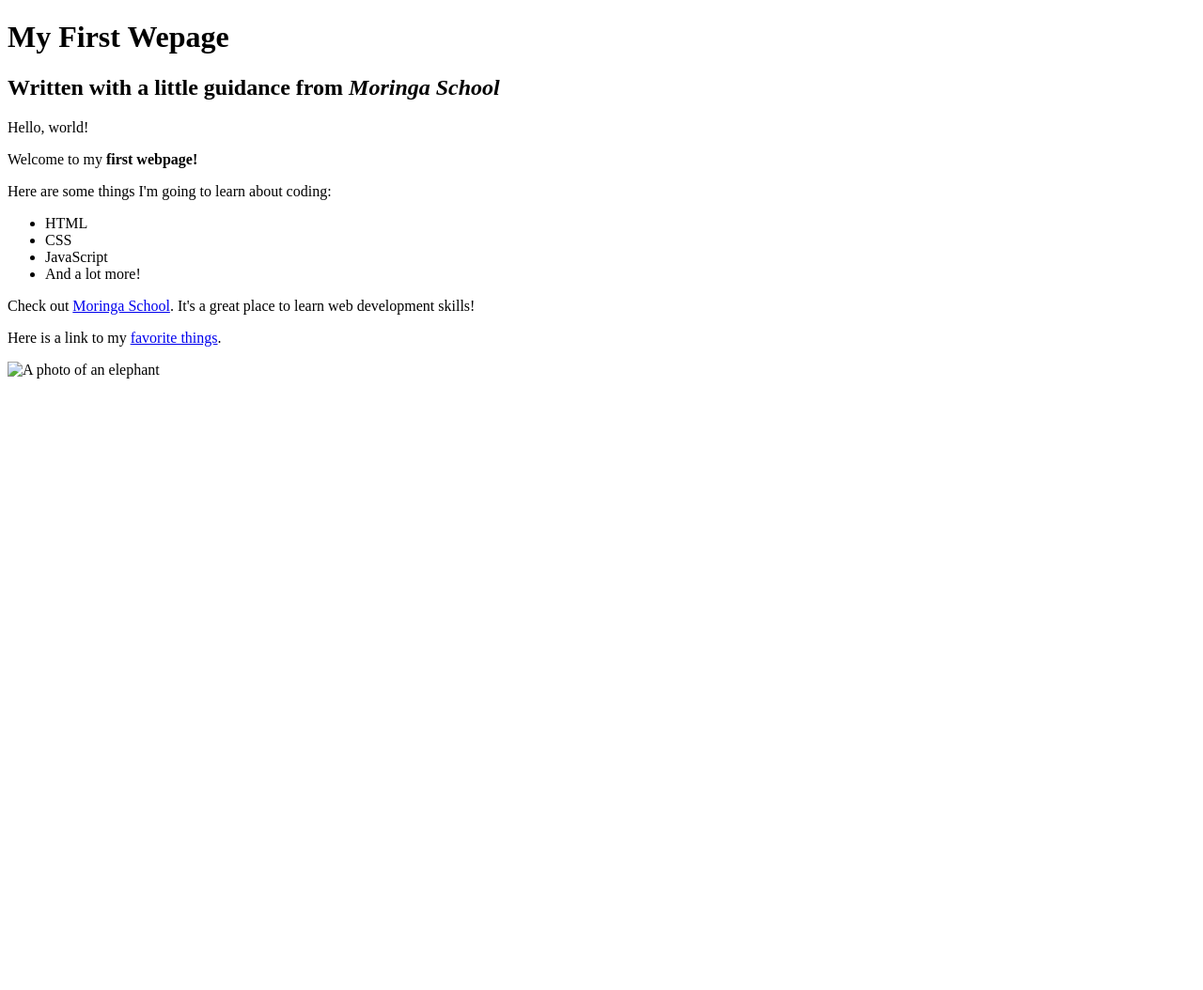
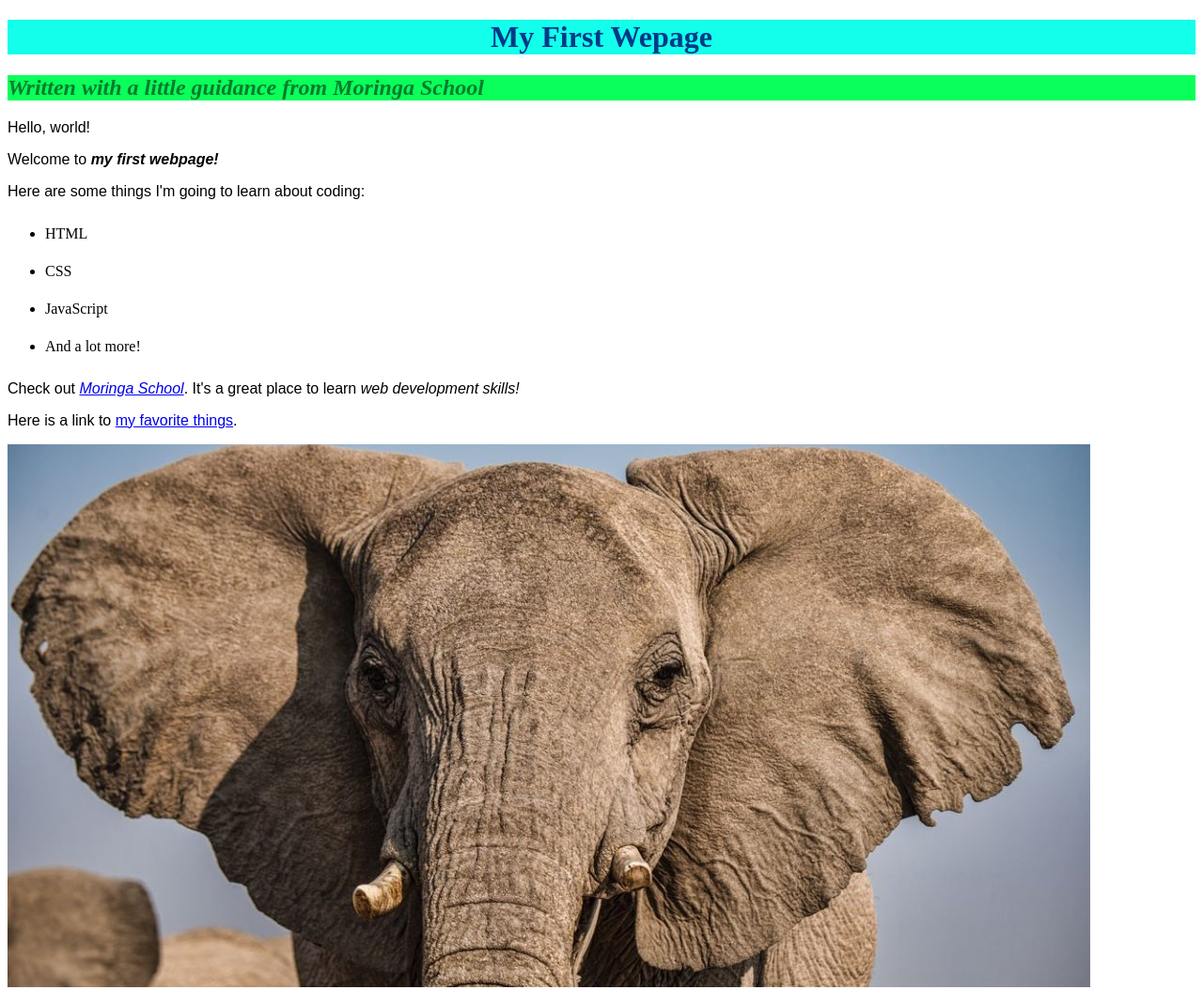
Before and after one commit to Muia23/my-first-webpage, a plain HTML site: page index.html in a window 1280 px wide. Shown: the whole page at 94% size. Before the commit the page ends 800 px from the top, so only its background shows below. Drawn offline with Linux system fonts and the light colour scheme.

```diff
--- /dev/null
+++ b/css/style.css
@@ -0,0 +1,23 @@
+h1 {
+    color: #003A87;
+    background-color: #13FFEB;
+    text-align: center;
+}
+h2 {
+    color: #087C2E;
+    background-color: #0BFF5A;
+    font-style: italic;
+    text-align: centre;
+}
+p{
+    font-family: sans-serif;
+}
+ul {
+    line-height: 40px;
+}
+strong{
+    font-style: italic;
+}
+em{
+    font-style: bold;
+}
--- a/my-first-webpage.html
+++ b/index.html
@@ -2,13 +2,14 @@
 <html>
   <head>
     <title>My first webpage!</title>
+    <link href="css/style.css" rel="stylesheet" type="text/css">
   </head>
   <body>
     <h1>My First Wepage</h1>
     <h2>Written with a little guidance from <em>Moringa School</em></h2>
 
     <p>Hello, world!</p>
-    <p>Welcome to my <strong> first webpage!</strong></p>
+    <p>Welcome to <strong>my first webpage!</strong></p>
     <p>Here are some things I'm going to learn about coding:</p>
     <ul>
       <li>HTML</li>
@@ -16,8 +17,8 @@
       <li>JavaScript</li>
       <li>And a lot more!</li>
     </ul>
-    <p>Check out <a href="http://moringaschool.com/">Moringa School</a>. It's a great place to learn web development skills!</p>
-    <p>Here is a link to my <a href="my-favorite-things.html">favorite things</a>.</p>
+    <p>Check out <a href="http://moringaschool.com/"><em>Moringa School</em></a>. It's a great place to learn <em>web development skills!</em></p>
+    <p>Here is a link to <a href="my-favorite-things.html">my favorite things</a>.</p>
     <img src="images/elephant.jpg" alt="A photo of an elephant">
   </body>
 </html>
```
Also changed, not shown: my-favorite-things.html (added, +30 -0 lines), images/elephant.jpg (added), images/fifa.jpg (added), images/movies.jpg (added), 1 other file.
